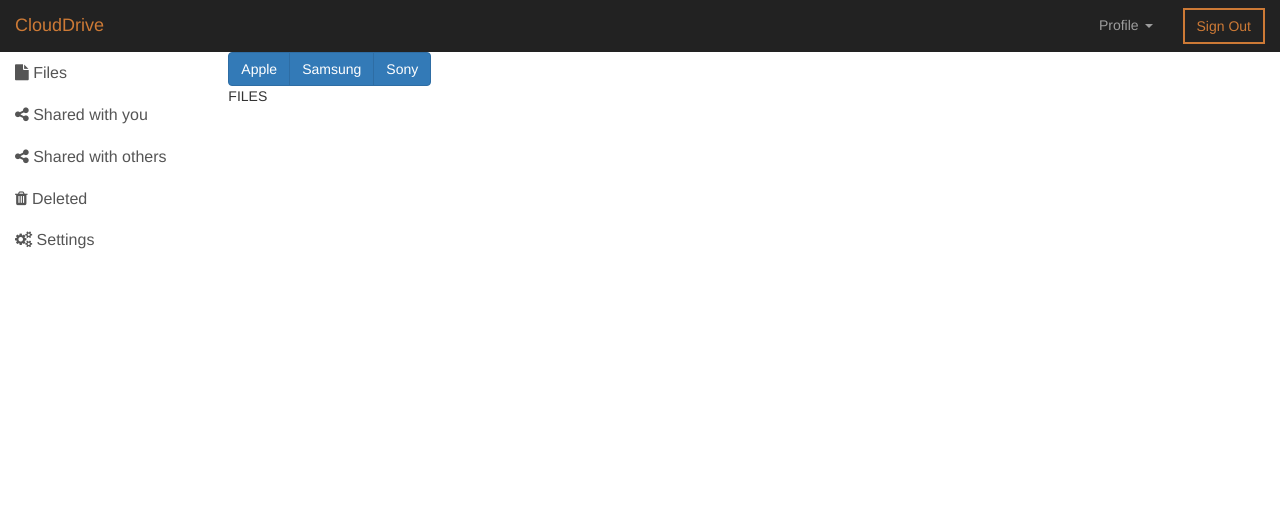
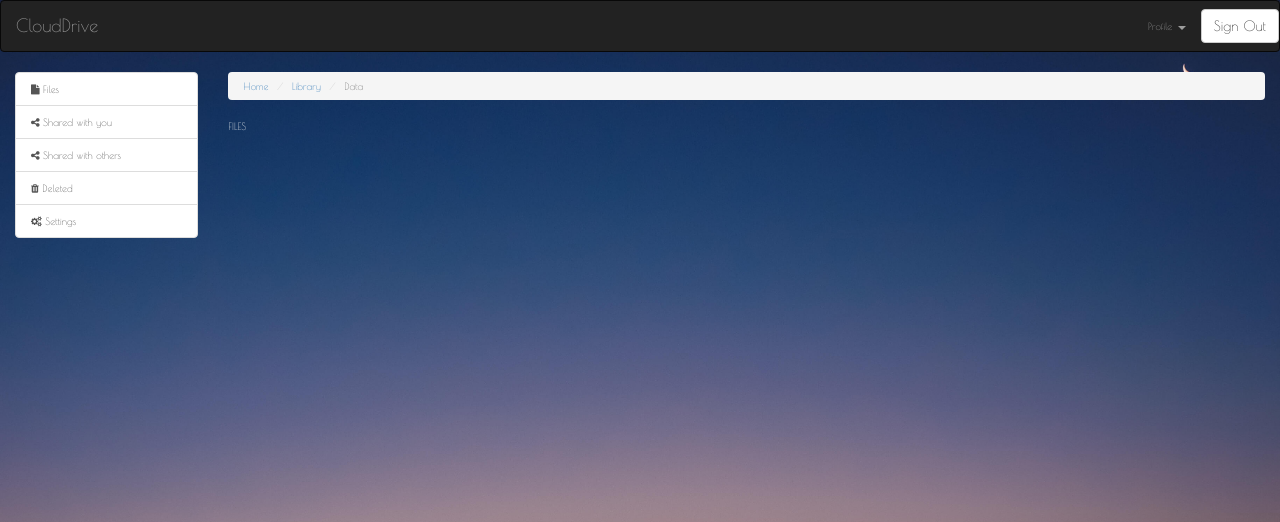
Before and after one commit to SergiuszN/CloudDrive, a Symfony app: template src/CloudDriveBundle/Resources/views/CloudDriveViews/drive/main.html.twig in a window 1280 px wide. Shown: the top 522 px of the page. Run offline with Twig, Linux system fonts and the light colour scheme; the template is opened without the code that fills it, so the values that code supplies are empty; style sheets or scripts are compiled from the project's sources; some libraries are stand-ins or nearby versions.

Commit message:
small style change

```diff
--- a/src/CloudDriveBundle/Resources/public/sass/drive.scss
+++ b/src/CloudDriveBundle/Resources/public/sass/drive.scss
@@ -61,11 +61,6 @@ body
       border-radius: 0;
       font-size: 16px;
       border: none;
-
-      &:hover
-      {
-        cursor: pointer;
-      }
     }
   }
 }
@@ -79,3 +74,18 @@ body
     color:darkred;
   }
 }
+
+#main_breadcrumb {
+  margin-top: 10px;
+}
+
+.menu {
+  margin-top: 10px;
+  .menu-item {
+    background-color: #f5f5f5;
+    cursor: pointer;
+    &:hover {
+      background-color: #fff;
+    }
+  }
+}
--- a/src/CloudDriveBundle/Resources/views/CloudDriveViews/drive/breadcrumb.html.twig
+++ b/src/CloudDriveBundle/Resources/views/CloudDriveViews/drive/breadcrumb.html.twig
@@ -1,5 +1,5 @@
-<div class="btn-group">
-    <button type="button" class="btn btn-primary">Apple</button>
-    <button type="button" class="btn btn-primary">Samsung</button>
-    <button type="button" class="btn btn-primary">Sony</button>
-</div>
+<ol class="breadcrumb" id="main_breadcrumb">
+    <li><a href="#">Home</a></li>
+    <li><a href="#">Library</a></li>
+    <li class="active">Data</li>
+</ol>
--- a/src/CloudDriveBundle/Resources/views/CloudDriveViews/drive/leftside.html.twig
+++ b/src/CloudDriveBundle/Resources/views/CloudDriveViews/drive/leftside.html.twig
@@ -1,4 +1,3 @@
-<div class="col-sm-2 left-side">
 <div class="list-group menu">
     <a class="list-group-item menu-item"><i class="fa fa-file" aria-hidden="true"></i> Files</a>
     <a class="list-group-item menu-item"><i class="fa fa-share-alt" aria-hidden="true"></i> Shared with you</a>
@@ -6,4 +5,3 @@
     <a class="list-group-item menu-item"><i class="fa fa-trash" aria-hidden="true"></i> Deleted</a>
     <a class="list-group-item menu-item"><i class="fa fa-cogs" aria-hidden="true"></i> Settings</a>
 </div>
-</div>
--- a/src/CloudDriveBundle/Resources/views/CloudDriveViews/drive/main.html.twig
+++ b/src/CloudDriveBundle/Resources/views/CloudDriveViews/drive/main.html.twig
@@ -5,9 +5,10 @@
 
     <div class="container-fluid">
         <div class="row">
-            {% include 'CloudDriveBundle:CloudDriveViews/drive:leftside.html.twig' %}
-
-            <div class="col-sm-10">
+            <div class="col-md-2">
+                {% include 'CloudDriveBundle:CloudDriveViews/drive:leftside.html.twig' %}
+            </div>
+            <div class="col-md-10">
                 {% include 'CloudDriveBundle:CloudDriveViews/drive:breadcrumb.html.twig' %}
                 {% include 'CloudDriveBundle:CloudDriveViews/drive:files.html.twig' %}
             </div>
--- a/src/CloudDriveBundle/Resources/views/CloudDriveViews/layout.html.twig
+++ b/src/CloudDriveBundle/Resources/views/CloudDriveViews/layout.html.twig
@@ -9,7 +9,7 @@
     {% block stylesheets %}
         <link rel="stylesheet" href="{{ asset('bundles/clouddrive/vendor/css/bootstrap.min.css') }}">
         <link rel="stylesheet" href="{{ asset('bundles/clouddrive/vendor/css/font-awesome.min.css') }}">
-        <link rel="stylesheet" href="{{ asset('bundles/clouddrive/css/drive.css') }}">
+        <link rel="stylesheet" href="{{ asset('bundles/clouddrive/css/index.css') }}">
     {% endblock %}
 </head>
 <body>
```
Lines whose indentation alone changed are shown as unchanged.
